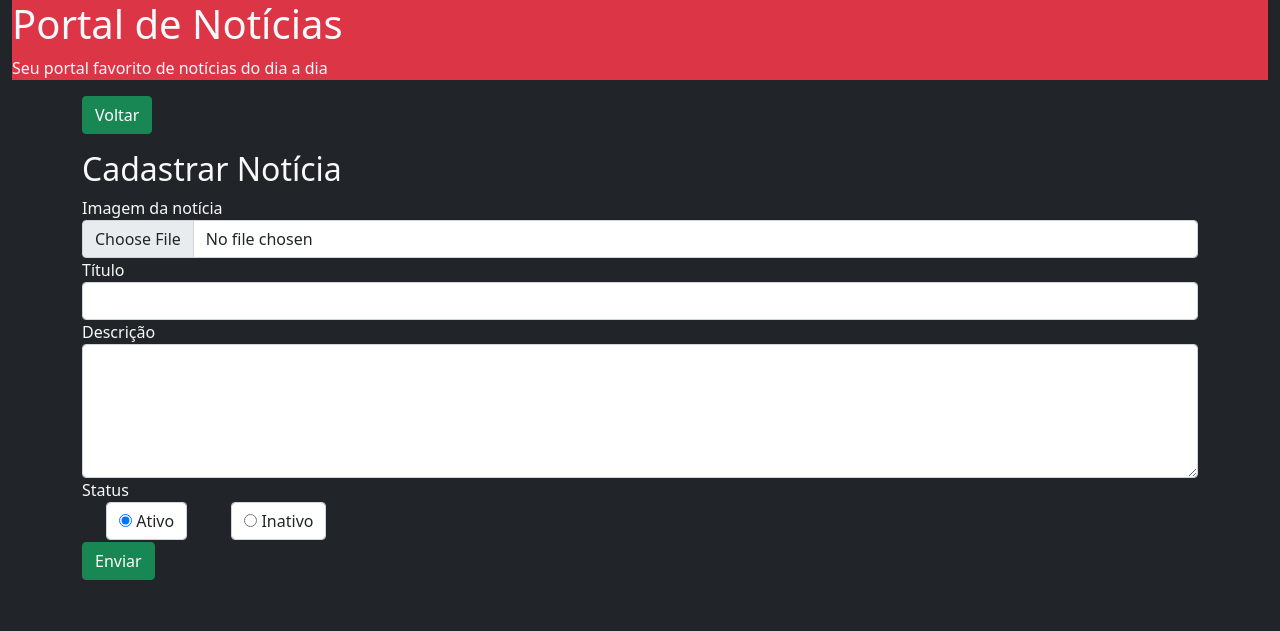
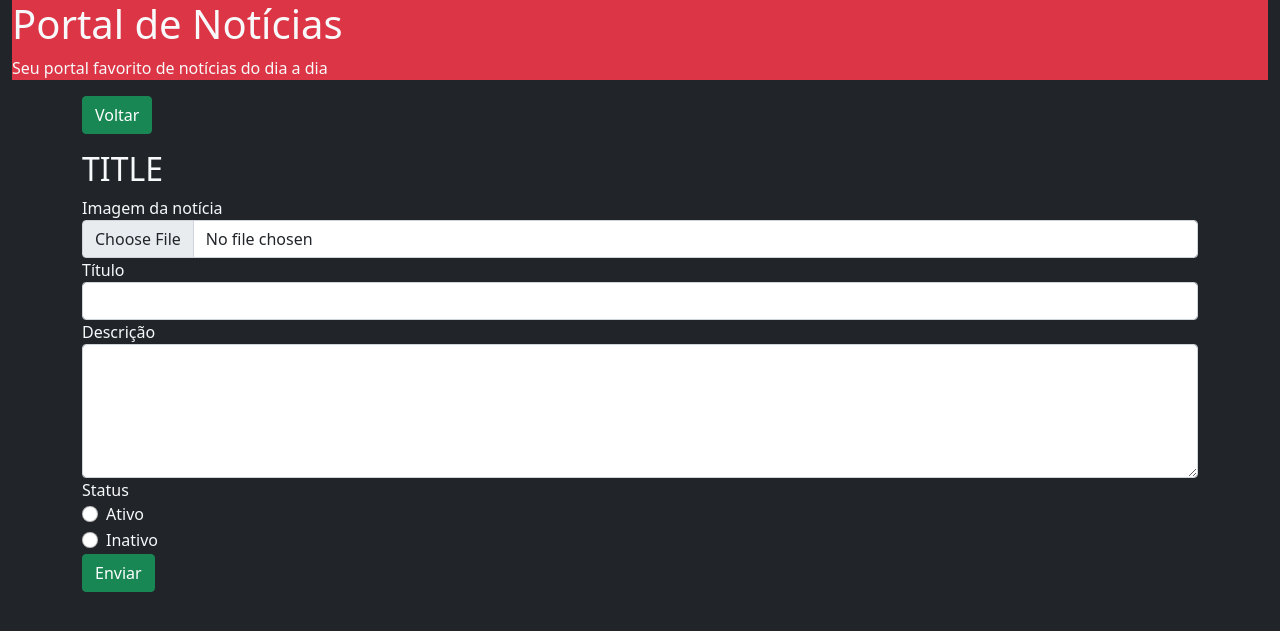
Before and after one commit to carlosjonas/Portal, a PHP site: page /cadastrar.php in a window 1280 px wide. Shown: the top 631 px of the page. Run offline with PHP 8.4, Linux system fonts and the light colour scheme; some libraries are stand-ins or nearby versions.

Commit message:
refactor: mudando o radio dos formulários

```diff
--- a/includes/formulario.php
+++ b/includes/formulario.php
@@ -28,16 +28,17 @@
 		<div class="form-group">
 			<label>Status</label>
 			<div>
-				<div class="form-check form-check-inline">
-					<label class="form-control">
-						<input type="radio" name="ativo" value="s" checked> Ativo
-					</label>
+				<div class="form-check">
+				  <input class="form-check-input" type="radio" name="ativo" id="ativo" value="s">
+				  <label class="form-check-label" for="ativo">
+				    Ativo
+				  </label>
 				</div>
-
-				<div class="form-check form-check-inline">
-					<label class="form-control">
-						<input type="radio" name="inativo" value="n"> Inativo
-					</label>
+				<div class="form-check">
+				  <input class="form-check-input" type="radio" name="inativo" id="inativo" value="n">
+				  <label class="form-check-label" for="inativo">
+				    Inativo
+				  </label>
 				</div>
 			</div>
 
```
Also changed, not shown: includes/formularioeditar.php (+13 -10 lines), image/android-chrome-192x192.png (added).
